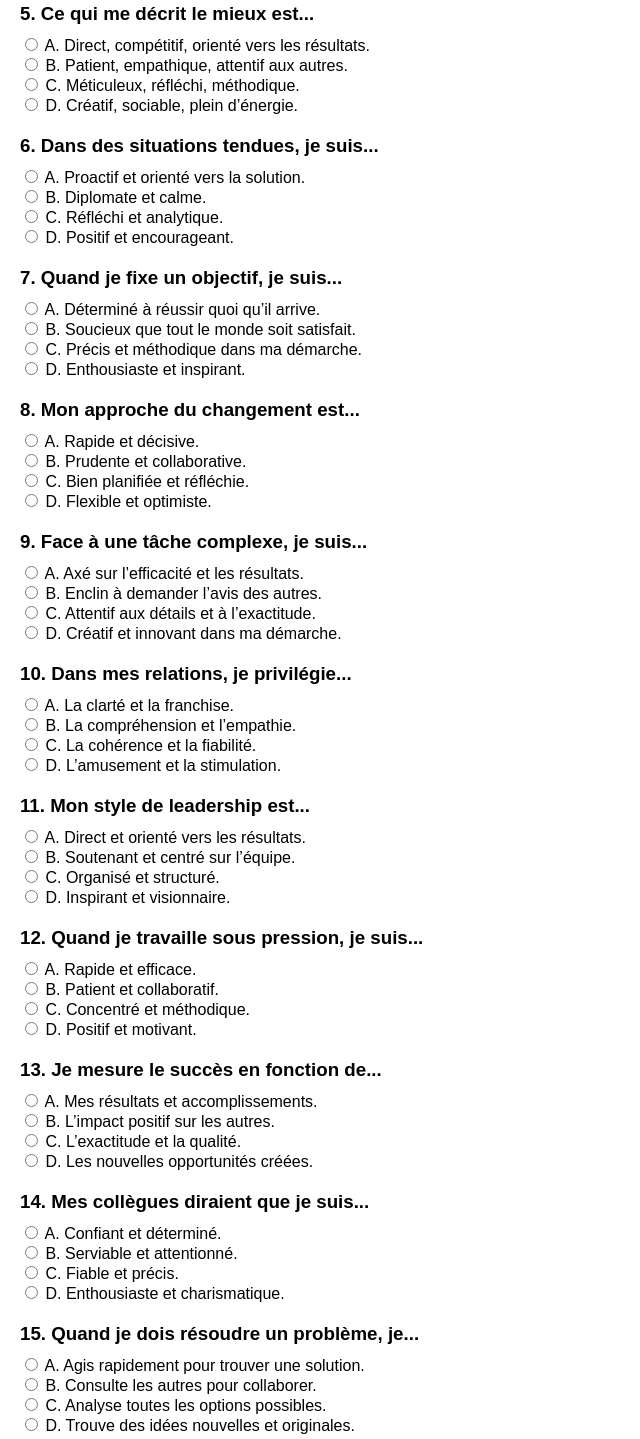
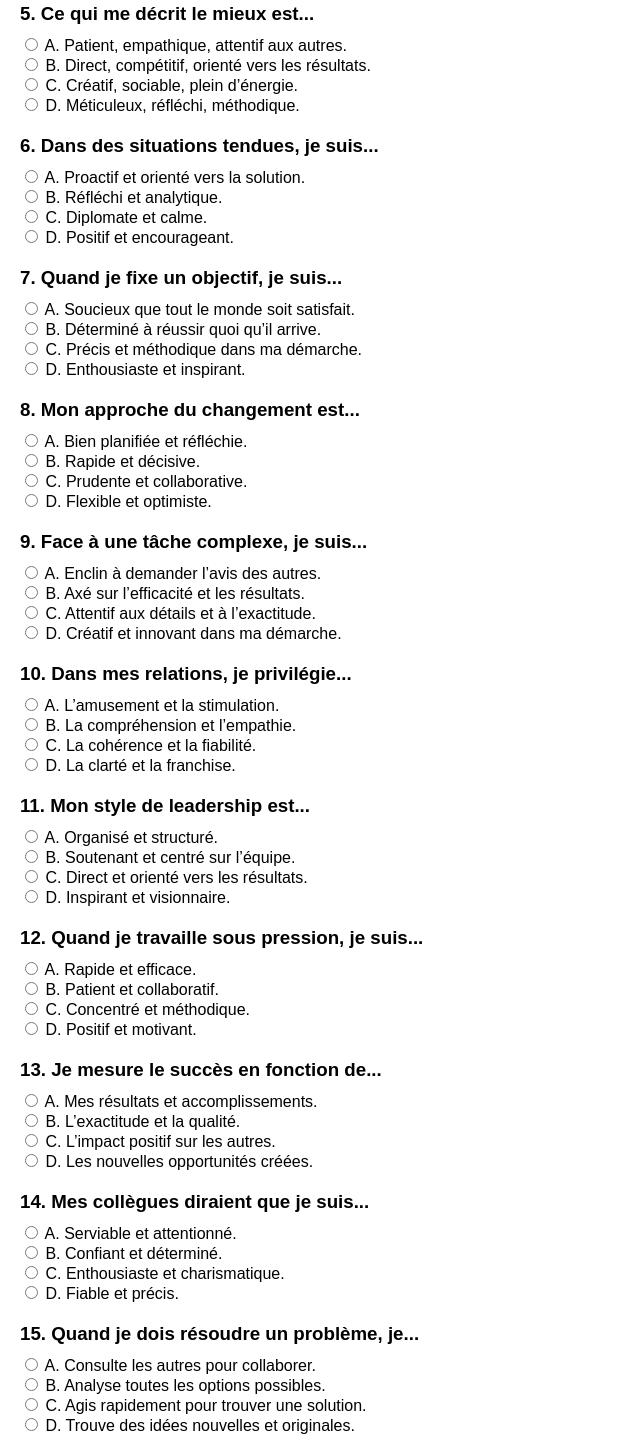
Before and after one commit to Matthieu-CAMG/matthieu-camg.github.io, a plain HTML site: page personality_test.html in a window 1280 px wide. Shown: the part 605-2044 px from the top of the page, without its empty margins (0-640 px from the left). Drawn offline with Linux system fonts and the light colour scheme.

Commit message:
Update personality_test.html

```diff
--- a/personality_test.html
+++ b/personality_test.html
@@ -33,90 +33,91 @@
     <!-- Section 1 -->
     <div class="section">
       <h3>1. Face à une situation imprévue, je préfère...</h3>
-      <input type="radio" name="q1" value="1" > A. Prendre des décisions rapidement et aller de l’avant.<br>
+      <input type="radio" name="q1" value="3"> A. Analyser les faits avant de décider quoi faire.<br>
       <input type="radio" name="q1" value="2"> B. Rassurer tout le monde et garder une ambiance calme.<br>
-      <input type="radio" name="q1" value="3"> C. Analyser les faits avant de décider quoi faire.<br>
+      <input type="radio" name="q1" value="1"> C. Prendre des décisions rapidement et aller de l’avant.<br>
       <input type="radio" name="q1" value="4"> D. Trouver des solutions créatives et encourager les autres.
     </div>
     <!-- Section 2 -->
     <div class="section">
       <h3>2. Quand je travaille en équipe, je suis...</h3>
-      <input type="radio" name="q2" value="1" > A. Focalisé sur les objectifs et les résultats.<br>
+      <input type="radio" name="q2" value="3"> A. Organisé et soucieux des détails.<br>
       <input type="radio" name="q2" value="2"> B. Attentif aux besoins et aux émotions des autres.<br>
-      <input type="radio" name="q2" value="3"> C. Organisé et soucieux des détails.<br>
+      <input type="radio" name="q2" value="1"> C. Focalisé sur les objectifs et les résultats.<br>
       <input type="radio" name="q2" value="4"> D. Dynamique et enthousiaste.
     </div>
     <!-- Section 3 -->
     <div class="section">
       <h3>3. Je suis motivé par...</h3>
-      <input type="radio" name="q3" value="1" > A. Les défis et la prise de responsabilités.<br>
-      <input type="radio" name="q3" value="2"> B. L’harmonie et les relations solides.<br>
+      <input type="radio" name="q3" value="2"> A. L’harmonie et les relations solides.<br>
+      <input type="radio" name="q3" value="1"> B. Les défis et la prise de responsabilités.<br>
       <input type="radio" name="q3" value="3"> C. La précision et la logique.<br>
       <input type="radio" name="q3" value="4"> D. Les nouvelles idées et l’innovation.
     </div>
     <!-- Section 4 -->
     <div class="section">
       <h3>4. Face à un conflit, je préfère...</h3>
-      <input type="radio" name="q4" value="1"> A. Prendre les choses en main pour résoudre rapidement le problème.<br>
-      <input type="radio" name="q4" value="2"> B. Trouver un compromis pour que tout le monde soit satisfait.<br>
-      <input type="radio" name="q4" value="3"> C. Analyser calmement les causes et les solutions possibles.<br>
+      <input type="radio" name="q4" value="3"> A. Analyser calmement les causes et les solutions possibles.<br>
+      <input type="radio" name="q4" value="1"> B. Prendre les choses en main pour résoudre rapidement le problème.<br>
+      <input type="radio" name="q4" value="2"> C. Trouver un compromis pour que tout le monde soit satisfait.<br>
       <input type="radio" name="q4" value="4"> D. Désamorcer la situation avec une approche positive et optimiste.
     </div>
     <!-- Section 5 -->
     <div class="section">
       <h3>5. Ce qui me décrit le mieux est...</h3>
-      <input type="radio" name="q5" value="1"> A. Direct, compétitif, orienté vers les résultats.<br>
-      <input type="radio" name="q5" value="2"> B. Patient, empathique, attentif aux autres.<br>
-      <input type="radio" name="q5" value="3"> C. Méticuleux, réfléchi, méthodique.<br>
-      <input type="radio" name="q5" value="4"> D. Créatif, sociable, plein d’énergie.
+      <input type="radio" name="q5" value="2"> A. Patient, empathique, attentif aux autres.<br>
+      <input type="radio" name="q5" value="1"> B. Direct, compétitif, orienté vers les résultats.<br>
+      <input type="radio" name="q5" value="4"> C. Créatif, sociable, plein d’énergie.<br>
+      <input type="radio" name="q5" value="3"> D. Méticuleux, réfléchi, méthodique.
+
     </div>
 
     <div class="section">
     <h3>6. Dans des situations tendues, je suis...</h3>
     <input type="radio" name="q6" value="1"> A. Proactif et orienté vers la solution.<br>
-    <input type="radio" name="q6" value="2"> B. Diplomate et calme.<br>
-    <input type="radio" name="q6" value="3"> C. Réfléchi et analytique.<br>
-    <input type="radio" name="q6" value="4"> D. Positif et encourageant.<br>
+    <input type="radio" name="q6" value="3"> B. Réfléchi et analytique.<br>
+    <input type="radio" name="q6" value="2"> C. Diplomate et calme.<br>
+    <input type="radio" name="q6" value="4"> D. Positif et encourageant.
     </div>
 
     <div class="section">
     <h3>7. Quand je fixe un objectif, je suis...</h3>
-    <input type="radio" name="q7" value="1"> A. Déterminé à réussir quoi qu’il arrive.<br>
-    <input type="radio" name="q7" value="2"> B. Soucieux que tout le monde soit satisfait.<br>
+    <input type="radio" name="q7" value="2"> A. Soucieux que tout le monde soit satisfait.<br>
+    <input type="radio" name="q7" value="1"> B. Déterminé à réussir quoi qu’il arrive.<br>
     <input type="radio" name="q7" value="3"> C. Précis et méthodique dans ma démarche.<br>
-    <input type="radio" name="q7" value="4"> D. Enthousiaste et inspirant.<br>
+    <input type="radio" name="q7" value="4"> D. Enthousiaste et inspirant.
     </div>
 
     <div class="section">
     <h3>8. Mon approche du changement est...</h3>
-    <input type="radio" name="q8" value="1"> A. Rapide et décisive.<br>
-    <input type="radio" name="q8" value="2"> B. Prudente et collaborative.<br>
-    <input type="radio" name="q8" value="3"> C. Bien planifiée et réfléchie.<br>
-    <input type="radio" name="q8" value="4"> D. Flexible et optimiste.<br>
+    <input type="radio" name="q8" value="3"> A. Bien planifiée et réfléchie.<br>
+    <input type="radio" name="q8" value="1"> B. Rapide et décisive.<br>
+    <input type="radio" name="q8" value="2"> C. Prudente et collaborative.<br>
+    <input type="radio" name="q8" value="4"> D. Flexible et optimiste.
     </div>
 
     <div class="section">
     <h3>9. Face à une tâche complexe, je suis...</h3>
-    <input type="radio" name="q9" value="1"> A. Axé sur l’efficacité et les résultats.<br>
-    <input type="radio" name="q9" value="2"> B. Enclin à demander l’avis des autres.<br>
+    <input type="radio" name="q9" value="2"> A. Enclin à demander l’avis des autres.<br>
+    <input type="radio" name="q9" value="1"> B. Axé sur l’efficacité et les résultats.<br>
     <input type="radio" name="q9" value="3"> C. Attentif aux détails et à l’exactitude.<br>
-    <input type="radio" name="q9" value="4"> D. Créatif et innovant dans ma démarche.<br>
+    <input type="radio" name="q9" value="4"> D. Créatif et innovant dans ma démarche.
     </div>
 
     <div class="section">
     <h3>10. Dans mes relations, je privilégie...</h3>
-    <input type="radio" name="q10" value="1"> A. La clarté et la franchise.<br>
+    <input type="radio" name="q10" value="4"> A. L’amusement et la stimulation.<br>
     <input type="radio" name="q10" value="2"> B. La compréhension et l’empathie.<br>
     <input type="radio" name="q10" value="3"> C. La cohérence et la fiabilité.<br>
-    <input type="radio" name="q10" value="4"> D. L’amusement et la stimulation.<br>
+    <input type="radio" name="q10" value="1"> D. La clarté et la franchise.
     </div>
 
     <div class="section">
     <h3>11. Mon style de leadership est...</h3>
-    <input type="radio" name="q11" value="1"> A. Direct et orienté vers les résultats.<br>
+    <input type="radio" name="q11" value="3"> A. Organisé et structuré.<br>
     <input type="radio" name="q11" value="2"> B. Soutenant et centré sur l’équipe.<br>
-    <input type="radio" name="q11" value="3"> C. Organisé et structuré.<br>
-    <input type="radio" name="q11" value="4"> D. Inspirant et visionnaire.<br>
+    <input type="radio" name="q11" value="1"> C. Direct et orienté vers les résultats.<br>
+    <input type="radio" name="q11" value="4"> D. Inspirant et visionnaire.
     </div>
 
     <div class="section">
@@ -124,31 +125,31 @@
     <input type="radio" name="q12" value="1"> A. Rapide et efficace.<br>
     <input type="radio" name="q12" value="2"> B. Patient et collaboratif.<br>
     <input type="radio" name="q12" value="3"> C. Concentré et méthodique.<br>
-    <input type="radio" name="q12" value="4"> D. Positif et motivant.<br>
+    <input type="radio" name="q12" value="4"> D. Positif et motivant.
     </div>
 
     <div class="section">
     <h3>13. Je mesure le succès en fonction de...</h3>
     <input type="radio" name="q13" value="1"> A. Mes résultats et accomplissements.<br>
-    <input type="radio" name="q13" value="2"> B. L’impact positif sur les autres.<br>
-    <input type="radio" name="q13" value="3"> C. L’exactitude et la qualité.<br>
-    <input type="radio" name="q13" value="4"> D. Les nouvelles opportunités créées.<br>
+    <input type="radio" name="q13" value="3"> B. L’exactitude et la qualité.<br>
+    <input type="radio" name="q13" value="2"> C. L’impact positif sur les autres.<br>
+    <input type="radio" name="q13" value="4"> D. Les nouvelles opportunités créées.
     </div>
 
     <div class="section">
     <h3>14. Mes collègues diraient que je suis...</h3>
-    <input type="radio" name="q14" value="1"> A. Confiant et déterminé.<br>
-    <input type="radio" name="q14" value="2"> B. Serviable et attentionné.<br>
-    <input type="radio" name="q14" value="3"> C. Fiable et précis.<br>
-    <input type="radio" name="q14" value="4"> D. Enthousiaste et charismatique.<br>
+    <input type="radio" name="q14" value="2"> A. Serviable et attentionné.<br>
+    <input type="radio" name="q14" value="1"> B. Confiant et déterminé.<br>
+    <input type="radio" name="q14" value="4"> C. Enthousiaste et charismatique.<br>
+    <input type="radio" name="q14" value="3"> D. Fiable et précis.
     </div>
 
     <div class="section">
     <h3>15. Quand je dois résoudre un problème, je...</h3>
-    <input type="radio" name="q15" value="1"> A. Agis rapidement pour trouver une solution.<br>
-    <input type="radio" name="q15" value="2"> B. Consulte les autres pour collaborer.<br>
-    <input type="radio" name="q15" value="3"> C. Analyse toutes les options possibles.<br>
-    <input type="radio" name="q15" value="4"> D. Trouve des idées nouvelles et originales.<br>
+    <input type="radio" name="q15" value="2"> A. Consulte les autres pour collaborer.<br>
+    <input type="radio" name="q15" value="3"> B. Analyse toutes les options possibles.<br>
+    <input type="radio" name="q15" value="1"> C. Agis rapidement pour trouver une solution.<br>
+    <input type="radio" name="q15" value="4"> D. Trouve des idées nouvelles et originales.
     </div>
 
     <button type="submit">Voir mes résultats</button>
```
